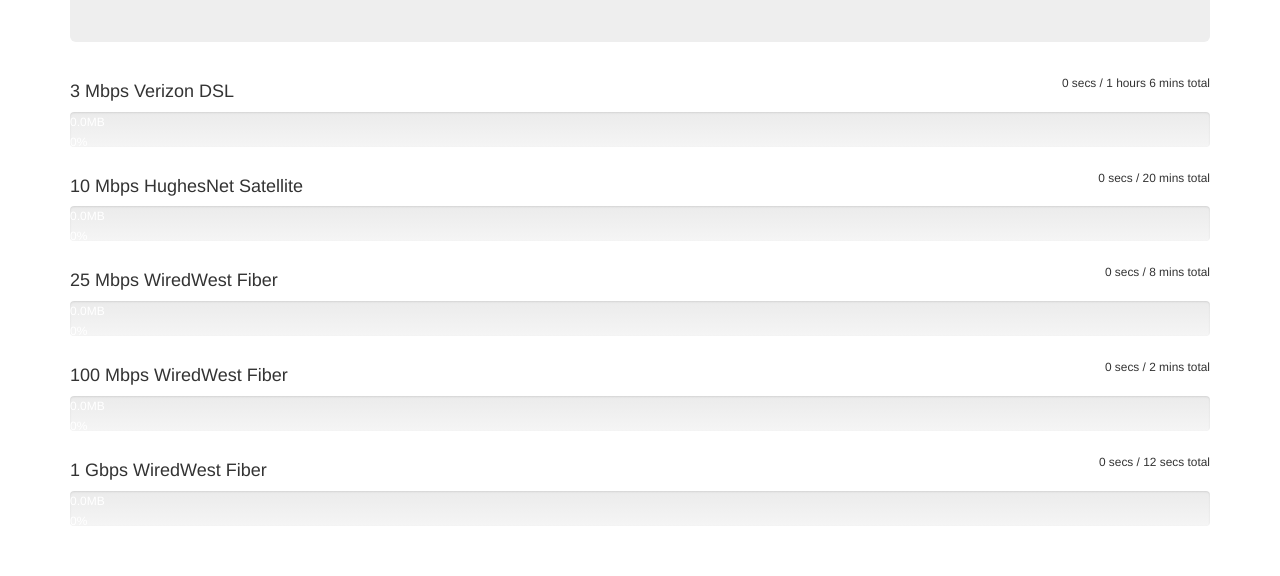
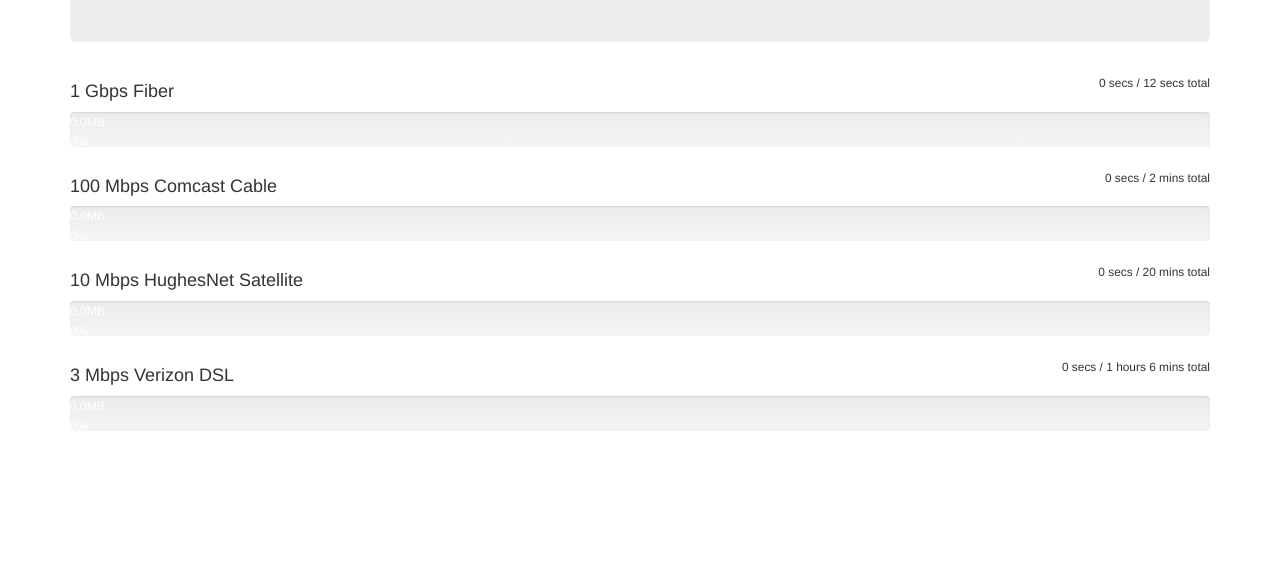
Before and after one commit to dkulp2/broadband_meter, a plain HTML site: page index.html in a window 1280 px wide. Shown: the part 362-938 px from the top of the page. After the commit the page ends 843 px from the top, so only its background shows below. Drawn offline with nearby package versions, Linux system fonts and the light colour scheme.

Commit message:
Removed WiredWest references
andd added cable for 100Mbps

```diff
--- a/index.html
+++ b/index.html
@@ -22,7 +22,6 @@
       <div class="jumbotron">
         <div class="row">
           <div class="col-md-4">
-            <a href="http://wiredwest.net"><img src="WiredWestLogoFeb2015.png"></a>
             <p>Click to see how long it takes to download files in real time.</p>
             <button type="button" class="btn btn-lg btn-primary btn-block start">Start</button>
             <select id="payload" class="form-control">
@@ -41,10 +40,16 @@
       </div>
 
 
-      <div id="DSL">
-        <div class="row"><h4 class="col-sm-6">3 Mbps Verizon DSL</h4><p class="col-sm-6 text-right"><small></small></p></div>
+      <div id="fiber3">
+        <div class="row"><h4 class="col-sm-6">1 Gbps Fiber</h4><p class="col-sm-6 text-right"><small></small></p></div>
         <div class="progress">
-          <div class="progress-bar progress-bar-danger" role="progressbar"><span></span></div>
+          <div class="progress-bar progress-bar-success" role="progressbar"><span></span></div>
+        </div>
+      </div>
+      <div id="fiber2">
+        <div class="row"><h4 class="col-sm-6">100 Mbps Comcast Cable</h4><p class="col-sm-6 text-right"><small></small></p></div>
+        <div class="progress">
+          <div class="progress-bar progress-bar-success" role="progressbar"><span></span></div>
         </div>
       </div>
       <div id="satellite">
@@ -53,22 +58,10 @@
           <div class="progress-bar progress-bar-warning" role="progressbar"><span></span></div>
         </div>
       </div>
-      <div id="fiber1">
-        <div class="row"><h4 class="col-sm-6">25 Mbps WiredWest Fiber</h4><p class="col-sm-6 text-right"><small></small></p></div>
+      <div id="DSL">
+        <div class="row"><h4 class="col-sm-6">3 Mbps Verizon DSL</h4><p class="col-sm-6 text-right"><small></small></p></div>
         <div class="progress">
-          <div class="progress-bar" role="progressbar"><span></span></div>
-        </div>
-      </div>
-      <div id="fiber2">
-        <div class="row"><h4 class="col-sm-6">100 Mbps WiredWest Fiber</h4><p class="col-sm-6 text-right"><small></small></p></div>
-        <div class="progress">
-          <div class="progress-bar progress-bar-success" role="progressbar"><span></span></div>
-        </div>
-      </div>
-      <div id="fiber3">
-        <div class="row"><h4 class="col-sm-6">1 Gbps WiredWest Fiber</h4><p class="col-sm-6 text-right"><small></small></p></div>
-        <div class="progress">
-          <div class="progress-bar progress-bar-success" role="progressbar"><span></span></div>
+          <div class="progress-bar progress-bar-danger" role="progressbar"><span></span></div>
         </div>
       </div>
 
```
Also changed, not shown: WiredWestLogoFeb2015.png (deleted), 1 other file.
